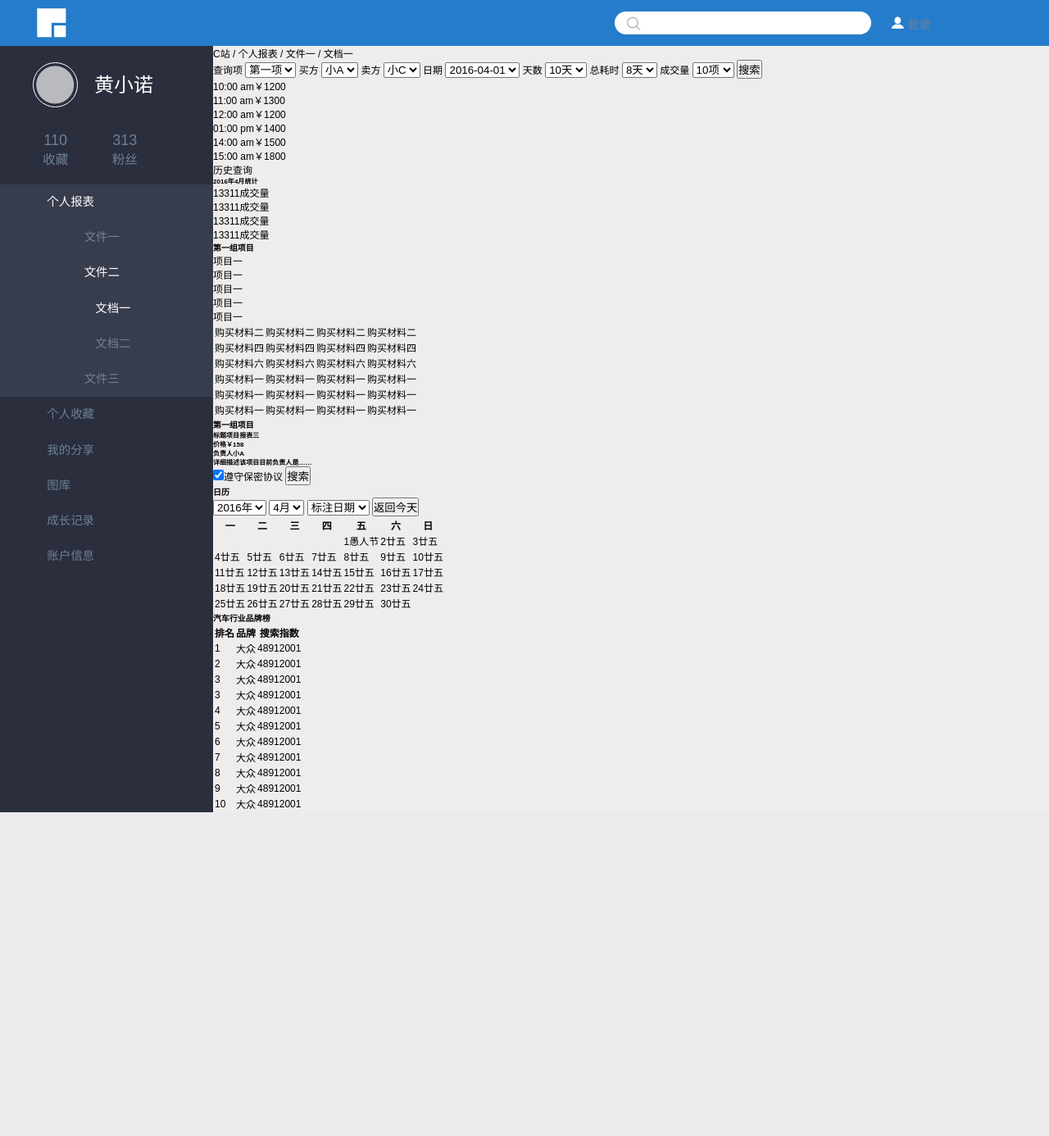
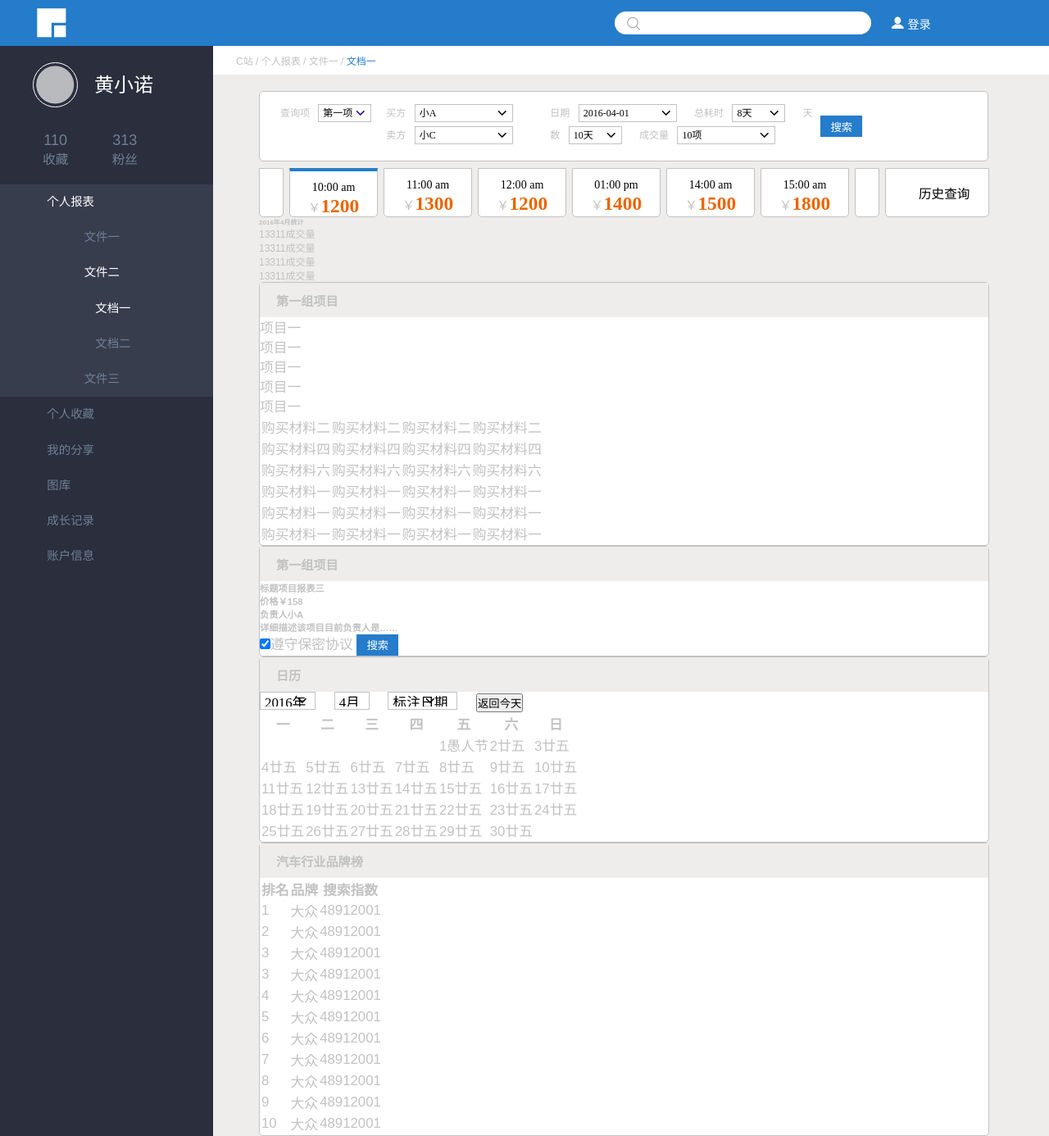
Before and after one commit to huangnuoen/dom, a web app: file ife1--9/index.html in a window 1280 px wide. Shown: the whole page at 82% size. Before the commit the page ends 991 px from the top, so only its background shows below. Run offline with its HTML, style and script files only (its server is not run), Linux system fonts and the light colour scheme; some web fonts are replaced.

Commit message:
完成样式

```diff
--- a/ife1--9/css/a.css
+++ b/ife1--9/css/a.css
@@ -4,11 +4,11 @@
 }
 @font-face {
   font-family: 'iconfont';  /* project id 216760 */
-  src: url('//at.alicdn.com/t/font_30oob05lddjthuxr.eot');
-  src: url('//at.alicdn.com/t/font_30oob05lddjthuxr.eot?#iefix') format('embedded-opentype'),
-  url('//at.alicdn.com/t/font_30oob05lddjthuxr.woff') format('woff'),
-  url('//at.alicdn.com/t/font_30oob05lddjthuxr.ttf') format('truetype'),
-  url('//at.alicdn.com/t/font_30oob05lddjthuxr.svg#iconfont') format('svg');
+  src: url('//at.alicdn.com/t/font_uxp9gjkb1wlmobt9.eot');
+  src: url('//at.alicdn.com/t/font_uxp9gjkb1wlmobt9.eot?#iefix') format('embedded-opentype'),
+  url('//at.alicdn.com/t/font_uxp9gjkb1wlmobt9.woff') format('woff'),
+  url('//at.alicdn.com/t/font_uxp9gjkb1wlmobt9.ttf') format('truetype'),
+  url('//at.alicdn.com/t/font_uxp9gjkb1wlmobt9.svg#iconfont') format('svg');
 }
 .iconfont{
 	font-family: "iconfont";
@@ -32,7 +32,41 @@ body {
 	font-family: "SimHei","Microsoft Yahei","Arial";
 	background: #eeedec;
 }
+/*button样式*/
+button.btn-search {
+	border: none;
+	background-color: #247cca;
+	color: #fff;
+	width: 51px;
+	height: 26px;
+}
+/*select样式*/
+select {
+	appearance: none;
+	-moz-appearance: none;
+	-webkit-appearance: none;
+	height: 22px;
+	padding: 3px 10px 3px 5px;
+	margin-right: 18px;
+	border-color: #c2c2c2;
+	background: url(../images/blackhook.png) no-repeat 45px center;
+	color: #000;
+	font-size: 100%;
+	font-family: "黑体";
+}
+/*右侧正文4个模块面板样式*/
+.grid {
+	border: 1px solid #c2c2c2;
+	border-radius: 5px;
+	background-color: #fff;
+	font-size: 140%;
 
+}
+.grid h5 {
+	background-color: #eeedec;
+	padding: 10px 0 10px 20px;
+	font-size: 90%;
+}
 /*头部样式*/
 header {
 	background-color: #247cca;
@@ -44,7 +78,6 @@ header {
 	   -moz-box-sizing: border-box;
 	-webkit-box-sizing: border-box;
 	padding: 10px 20px;
-	color: #fff;
 	font-size: 120%;
 	display: flex;
 	justify-content: space-between;
@@ -67,6 +100,9 @@ header form input {
 }
 header .signin {
 	margin-right: 10%;
+}
+.signin a {
+	color: #fff;
 }
 
 /*内容*/
@@ -138,4 +174,119 @@ aside .index ul a.selected {
 /*主要内容*/
 section.main {
 	width: 1020px;
+	color: #c2c2c2;
+	font-size: 100%;
 }
+
+
+
+.main nav {
+	box-sizing: border-box;/*使得宽度加上内边距后不会溢出*/
+	width: 100%;
+	padding: 9px 0 9px 28px;
+	background-color: #fff;
+}
+nav span {
+	color: #247cca;
+}
+.main-content {
+	padding: 20px 73px 0 56px;
+}
+/*上方搜索*/
+.lookfor {
+	box-sizing: border-box;
+	width: 890px;
+	height: 86px;
+	padding: 15px 25px;
+	margin-bottom: 8px;
+	font-size: 100%;
+}
+.lookfor form {
+	display: flex;
+	box-sizing: border-box;
+}
+.lookfor form div {
+	box-sizing: border-box;
+}
+.loodfor form label {
+	text-align: center;
+}
+.lookfor select {
+	margin-left: 7px;
+	width: 65px;
+	margin-bottom: 5px;
+}
+select.blue {
+	background-image: url(../images/bluehook.png);
+}
+.lookfor div.sold {
+	display: flex;
+	flex-flow: column wrap;
+	width: 200px;
+}
+.lookfor div.sold div select {
+	width: 120px;
+	background-position: 100px center;
+}
+.lookfor div:last-of-type {
+	width: 330px;
+}
+.lookfor div:last-of-type select:first-of-type,
+.lookfor div:last-of-type select:last-of-type {
+	width: 120px;
+	background-position: 100px center;
+}
+.lookfor button {
+	margin-top: 14px;
+}
+
+/*价格显示部分*/
+.result ul {
+    display: flex;
+    justify-content: space-between;
+}
+.result ul li {
+	box-sizing: border-box;
+	background-color: #fff;
+	height: 60px;
+	border: 1px solid #c2c2c2;
+	border-radius: 0 0 5px 5px;
+	text-align: center;
+	font-family: "黑体";
+	font-size: 130%;
+}
+.result ul li span:first-child {
+	display: block;
+	color: #000;
+	font-size: 90%;
+	margin: 11px 0 1px;
+}
+.result ul li span:last-child {
+	color: #ec6500;
+	font-size: 150%;
+	font-weight: bold;
+}
+li[class*="pointer"] {
+	width: 30px;
+}
+li[class*="pointer"] i {
+	display: inline-block;
+	margin-left: 7px;
+	margin-top: 21px;
+}
+li.money {
+	width: 108px;
+}
+li.history {
+	width: 127px;
+	color: #000;
+	display: flex;
+	justify-content: center;
+	align-items: center;
+}
+li.history i {
+	color: #247cca;
+}
+.result ul li.blue {
+	border-top: 4px solid #247cca;
+}
--- a/ife1--9/index.html
+++ b/ife1--9/index.html
@@ -14,7 +14,7 @@
 				<input type="text">
 			</form>
 			<div class="signin">
-				<a><img src="images/signin.png"> 登录</a>
+				<a title="logo"><img src="images/signin.png"> 登录</a>
 			</div>
 		</header>
 
@@ -75,50 +75,61 @@
 
 		<section class="main">
 			<nav>C站 / 个人报表 / 文件一 / <span>文档一</span></nav>
-			<div class="lookfor">
+			<div class="main-content">
+				<div class="lookfor grid">
 					<form class="">
+						<div>
 							<label>查询项</label>
-					<select>
+							<select class="blue">
 								<option>第一项</option>
 							</select>
+						</div>
+						<div class="sold">
+							<div>
 								<label>买方</label>
 								<select>
 									<option>小A</option>
 								</select>
+							</div>
+							<div>
 								<label>卖方</label>
 								<select>
 									<option>小C</option>
 								</select>
+							</div>
+						</div>
+						<div>
 							<label>日期</label>
 							<select>
 								<option>2016-04-01</option>
+							</select>
+							<label>总耗时</label>
+							<select>
+								<option>8天</option>
 							</select>
 							<label>天数</label>
 							<select>
 								<option>10天</option>
 							</select>
-					<label>总耗时</label>
-					<select>
-						<option>8天</option>
-					</select>
 							<label>成交量</label>
 							<select>
 								<option>10项</option>
 							</select>
+						</div>
 						<button class="btn-search">搜索</button>
 					</form>
 				</div>
 				<div class="result">
 					<ul>
-					<li class="l-pointer"></li>
-					<li><span>10:00 am</span><span>￥</span><span>1200</span></li>
-					<li><span>11:00 am</span><span>￥</span><span>1300</span></li>
-					<li><span>12:00 am</span><span>￥</span><span>1200</span></li>
-					<li><span>01:00 pm</span><span>￥</span><span>1400</span></li>
-					<li><span>14:00 am</span><span>￥</span><span>1500</span></li>
-					<li><span>15:00 am</span><span>￥</span><span>1800</span></li>
-					<li class="r-pointer"></li>
-					<li class="history">历史查询</li>
+						<li class="l-pointer"><i class="iconfont">&#xe619;</i></li>
+						<li class="money blue"><span>10:00 am</span><span>￥</span><span>1200</span></li>
+						<li class="money"><span>11:00 am</span><span>￥</span><span>1300</span></li>
+						<li class="money"><span>12:00 am</span><span>￥</span><span>1200</span></li>
+						<li class="money"><span>01:00 pm</span><span>￥</span><span>1400</span></li>
+						<li class="money"><span>14:00 am</span><span>￥</span><span>1500</span></li>
+						<li class="money"><span>15:00 am</span><span>￥</span><span>1800</span></li>
+						<li class="r-pointer"><i class="iconfont">&#xe601;</i></li>
+						<li class="history"><i class="iconfont">&#xe600;</i>历史查询</li>
 					</ul>
 				</div>
 				<div class="statistics">
@@ -139,7 +150,7 @@
 					</ul>
 				</div>
 				<div class="project">
-				<div class="pro-table">
+					<div class="pro-table grid">
 						<h5>第一组项目</h5>
 						<ul class="pro-tab-list">
 							<li>项目一</li>
@@ -187,7 +198,7 @@
 							</tr>
 						</table>
 					</div>
-				<div class="pro-detailed">
+					<div class="pro-detailed grid">
 						<h5>第一组项目</h5>
 						<div>
 							<h6>标题<span>项目报表三</span></h6>
@@ -203,7 +214,7 @@
 					</div>
 				</div>
 
-			<div class="calendar">
+				<div class="calendar grid">
 					<h5>日历</h5>
 					<form>
 						<select>
@@ -274,7 +285,7 @@
 						</tr>
 					</table>
 				</div>
-			<div class="car">
+				<div class="car grid">
 					<h5>汽车行业品牌榜</h5>
 					<table>
 						<tr>
@@ -339,6 +350,7 @@
 						</tr>
 					</table>
 				</div>
+			</div>
 		</section>
 		</section>
 	</div>
```
Also changed, not shown: ife1--9/images/blackhook.png (added), ife1--9/images/bluehook.png (added), ife1--9/images/hook.png. Lines whose indentation alone changed are shown as unchanged.
